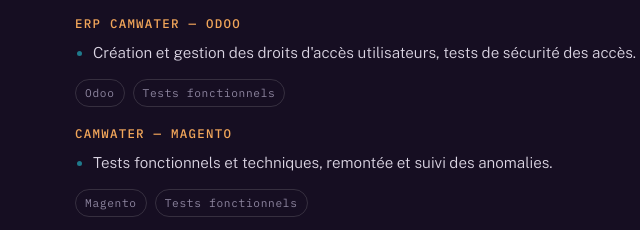
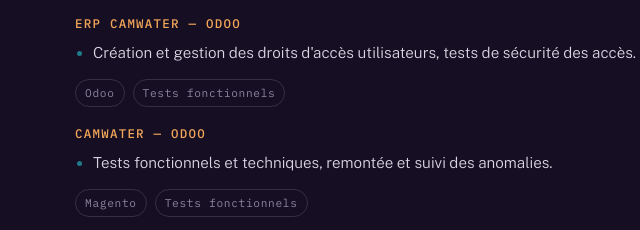
Before and after one commit to Kendra-ui/kendra-portfolio, a plain HTML site: page index.html in a window 1280 px wide. Shown: the part 5169-5399 px from the top of the page, 287-927 px from the left. Drawn offline with nearby package versions, Linux system fonts and the light colour scheme.

Commit message:
Update index.html

```diff
--- a/index.html
+++ b/index.html
@@ -354,7 +354,7 @@
         </ul>
         <div class="tags"><span class="tag">Odoo</span><span class="tag">Tests fonctionnels</span></div>
 
-        <h4>CAMWATER — Magento</h4>
+        <h4>CAMWATER — Odoo</h4>
         <ul>
           <li>Tests fonctionnels et techniques, remontée et suivi des anomalies.</li>
         </ul>
```
